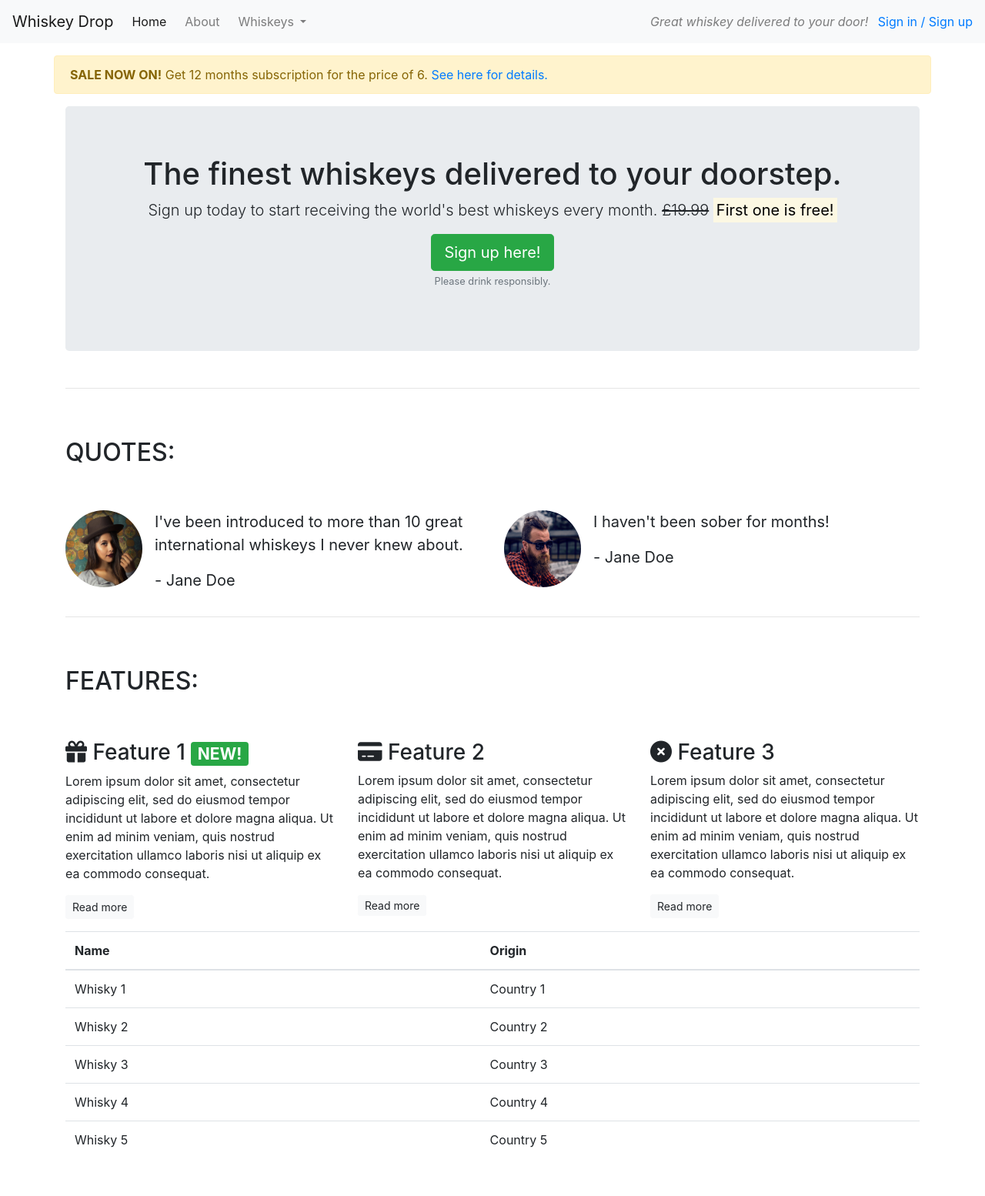
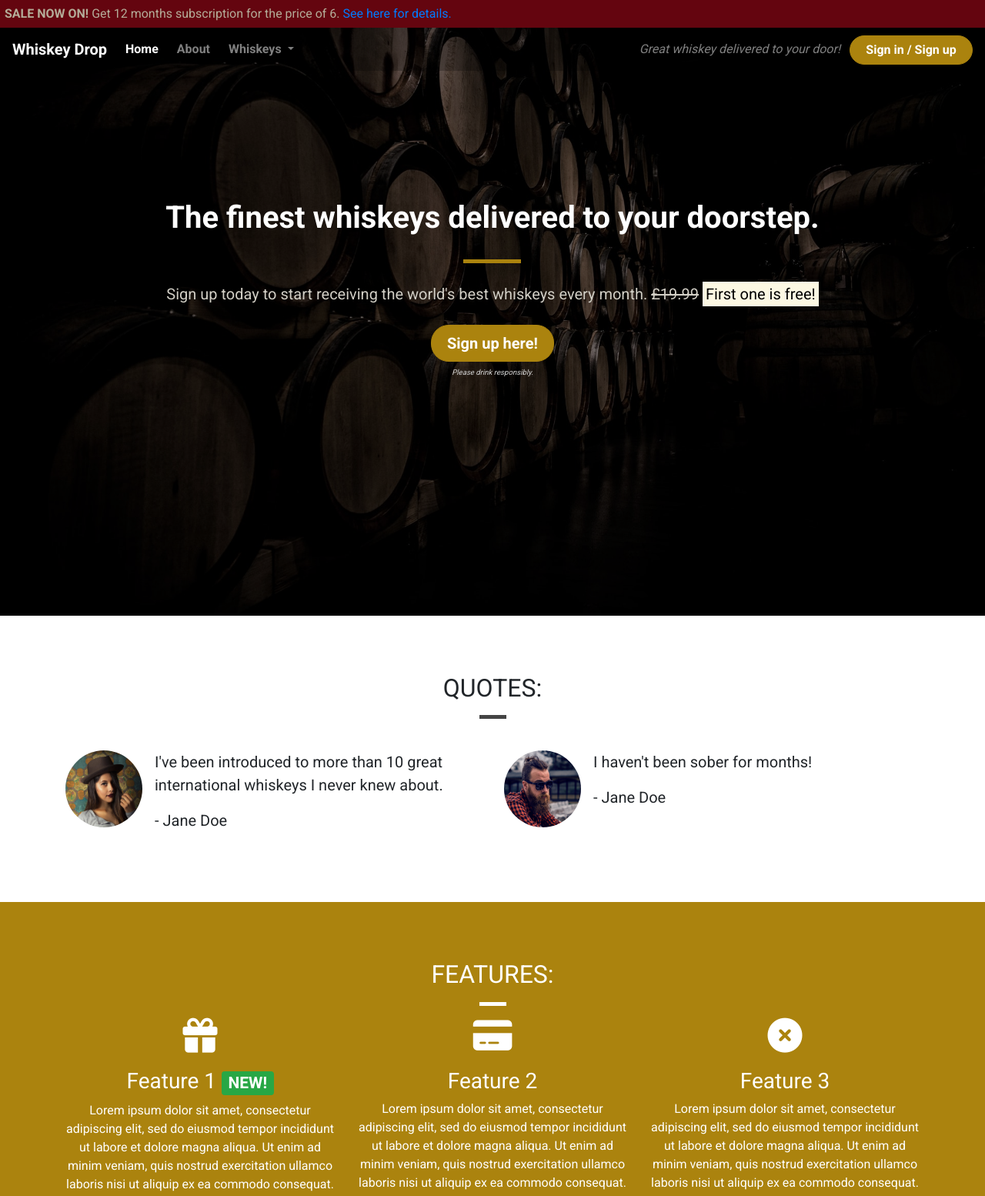
Before and after one commit to renatabiniek/bootstrap, a plain HTML site: page index.html in a window 1280 px wide. Shown: the top 1554 px of the page at 77% size. Before the commit the page ends 1521 px from the top, so only its background shows below. Drawn offline with nearby package versions, Linux system fonts and the light colour scheme.

Commit message:
Overwrite CSS

```diff
--- /dev/null
+++ b/css/style.css
@@ -0,0 +1,194 @@
+body {
+    font-family: 'Roboto', sans-serif;
+}
+
+.container-wrapper {}
+
+.container-wrapper--yellow {
+    background-color: #ab830e;
+    color: white;
+}
+
+
+.alert-container .col-12 {
+    padding-left: 0;
+    padding-right: 0;
+}
+
+.site-wide-alert {
+    border-radius: 0;
+    margin-bottom: 0;
+    padding: 5px;
+    color: #b4ad99;
+    background-color: #64050f;
+    border-color: #64050f;
+}
+
+.callout-container {
+    height: 100vh;
+    background: url("../images/whiskey-1.jpg") no-repeat bottom right fixed;
+    -webkit-background-size: cover;
+    -moz-background-size: cover;
+    -o-background-size: cover;
+    background-size: cover;
+
+    display: flex;
+    align-items: center;
+    justify-content: center;
+
+    position: relative;
+}
+
+.opaque-overlay {
+    position: absolute;
+    top: 0;
+    left: 0;
+    height: 100%;
+    width: 100%;
+    background-color: rgba(0,0,0,0.5);
+}
+
+.quotes-container {}
+
+.features-container {}
+
+/* Page headers */
+
+.page-header {
+    margin-bottom: 0;
+    border-bottom: 0;
+    text-align: center;
+}
+
+.page-header h2 {
+    margin-top: 0;
+}
+
+.quotes .page-header {
+    margin-bottom: 25px;
+}
+
+/* Block dividers*/
+
+.block-divider {
+    width: 75px;
+    height: 5px;
+    border: 0;
+    background-color: #444;
+}
+
+.block-divider--yellow {
+background-color: #ab830e;
+}
+
+.block-divider--white {
+    background-color: white;
+}
+
+.block-divider--short {
+    width: 35px;
+}
+
+/* Content containers */
+
+.content-container {
+    padding-top: 75px;
+    padding-bottom: 75px;
+}
+
+/* Navbar */
+
+.navalert-container {
+    position: absolute;
+    top: 0;
+    left: 0;
+    padding-left: 0;
+    padding-right: 0;
+    z-index: 1;
+
+}
+
+.navbar {
+    margin-bottom: 0;
+    border:0;
+    width: 100%;
+    background-color: rgba(0,0,0,0.25)
+}
+
+.navbar .navbar-toggler {
+    border: 0;
+}
+
+.navbar-brand {
+    font-weight: bold;
+}
+
+.navbar .navbar-nav a {
+    font-weight: bold;
+}
+
+/*Jumbotron*/
+
+.jumbotron {
+    background-color: transparent;
+}
+
+.jumbotron-header {
+    color: white;
+    font-weight: bold;
+    margin-bottom: 30px;
+}
+
+.jumbotron .lead {
+    margin: 25px 0;
+    color: #d2cfc6;
+}
+
+.jumbotron small {
+    font-size: 60%;
+    font-style: italic;
+    color: lightgray;
+}
+
+/* Buttons */
+
+.btn--cta {
+    font-weight: bold;
+    border-radius: 23px;
+    width: 160px;
+}
+
+.btn--yellow {
+    color: white;
+    background-color: #ab830e;
+    border-color:  #ab830e;
+}
+
+.btn--yellow:hover,
+.btn--yellow:active,
+.btn--yellow:focus,
+.btn--yellow:active:focus {
+    background-color: #ebb040fc;
+    border-color: #ebb040fc;
+}
+
+.feature {
+    text-align: center;
+    margin-bottom: 40px;
+}
+
+.feature i {
+    margin-bottom: 20px;
+    font-size: 45px;
+    line-height: 45px;
+}
+
+.feature .btn {
+    background-color: white;
+    border-color: white;
+    border-radius: 15px;
+    min-width: 100px;
+    font-weight: bold;
+    margin-top: 10px;
+    color: ##ab830e;
+}
--- a/index.html
+++ b/index.html
@@ -11,10 +11,23 @@
     <script src="https://stackpath.bootstrapcdn.com/bootstrap/4.3.1/js/bootstrap.min.js"
         integrity="sha384-JjSmVgyd0p3pXB1rRibZUAYoIIy6OrQ6VrjIEaFf/nJGzIxFDsf4x0xIM+B07jRM" crossorigin="anonymous">
     </script>
+    <link href="https://fonts.googleapis.com/css?family=Roboto:400,700" rel="stylesheet">
+    <link rel="stylesheet" href="css/style.css" type="text/css">
 </head>
 
 <body>
-    <nav class="navbar navbar-light bg-light navbar-expand-sm">
+    <div class="container-fluid navalert-container">
+        <div class="container-fluid alert-container">
+            <div class="row d-none d-sm-block">
+                <div class="col-12">
+                    <div class="site-wide-alert alert alert-warning">
+                        <strong>SALE NOW ON!</strong> Get 12 months subscription for the price of 6.
+                        <a href="">See here for details.</a>
+                    </div>
+                </div>
+            </div>
+        </div>
+        <nav class="navbar navbar-dark navbar-expand-sm">
             <a href="/" class="navbar-brand">Whiskey Drop</a>
 
             <button class="navbar-toggler ml-auto" type="button" data-toggle="collapse" data-target="#navbarNavDropdown"
@@ -45,40 +58,41 @@
             </div>
             <div class="d-none d-md-block">
                 <p class="navbar-text my-auto mr-2"><i>Great whiskey delivered to your door!</i></p>
-            <a href="/login">Sign in / Sign up</a>
+                <a href="/login" class="btn btn--cta btn--yellow">Sign in / Sign up</a>
             </div>
         </nav>
-    <article class="container mt-3">
-        <div class="row d-none d-sm-block">
-            <div class="col-12 alert alert-warning">
-                <strong>SALE NOW ON!</strong> Get 12 months subscription for the price of 6.
-                <a href="">See here for details.</a>
     </div>
-        </div>
+
+    <div class="container-fluid callout-container">
         <!-- Callout -->
+        <div class="opaque-overlay">&nbsp;</div>
         <div class="row">
             <div class="col-12">
                 <section class="callout jumbotron text-center">
-                    <h1>The finest whiskeys delivered to your doorstep.</h1>
+                    <h1 class="jumbotron-header">The finest whiskeys delivered to your doorstep.</h1>
+                    <hr class="block-divider block-divider--yellow">
                     <p class="lead">Sign up today to start receiving the world's best whiskeys every month.
                         <s class="d-none d-sm-inline">£19.99</s>
                         <span class="d-inline d-sm-none"><br></span>
                         <strong><mark>First one is free!</mark></strong></p>
-                    <button class="btn btn-success btn-lg" data-toggle="modal" data-target="#signUpModal">Sign up
+                    <button class="btn btn--cta btn--yellow btn-lg" data-toggle="modal" data-target="#signUpModal">Sign
+                        up
                         here!</button>
                     <p class="text-muted"><small>Please drink responsibly.</small></p>
                 </section>
             </div>
         </div>
-
         <!-- /.callout -->
-        <hr>
+    </div>
 
     <!-- Quotes -->
+    <div class="container-wrapper"></div>
+    <div class="container quotes-container content-container">
         <section class="quotes">
             <div class="row">
-                <div class="col-12 my-5">
+                <div class="col-12 page-header">
                     <h2 class="text-uppercase">Quotes:</h2>
+                    <hr class="block-divider block-divider--short">
                 </div>
             </div>
             <div class="row">
@@ -111,19 +125,23 @@
                 </div>
         </section>
         <!-- /.quotes -->
-        <hr>
+    </div>
+</div>
 
     <!-- Features -->
+    <div class="container-wrapper container-wrapper--yellow">
+    <div class="container features-container content-container">
         <section class="features">
             <div class="row">
-                <div class="col-12 my-5">
+                <div class="col-12 page-header">
                     <h2 class="text-uppercase">Features:</h2>
+                    <hr class="block-divider block-divider--short block-divider--white">
                 </div>
             </div>
             <div class="row">
                 <div class="col-12 col-md-6 col-lg-4">
                     <div class="feature">
-                        <h3><i class="fas fa-gift d-none d-sm-inline"></i> Feature 1 <span
+                        <h3><i class="fas fa-gift d-none d-sm-block"></i> Feature 1 <span
                                 class="badge badge-success">NEW!</span></h3>
                         <p>Lorem ipsum dolor sit amet, consectetur adipiscing elit, sed do eiusmod tempor incididunt ut
                             labore
@@ -136,19 +154,19 @@
                 </div>
                 <div class="col-12 col-md-6 col-lg-4">
                     <div class="feature">
-                        <h3><i class="fas fa-credit-card d-none d-sm-inline"></i> Feature 2</h3>
+                        <h3><i class="fas fa-credit-card d-none d-sm-block"></i> Feature 2</h3>
                         <p>Lorem ipsum dolor sit amet, consectetur adipiscing elit, sed do eiusmod tempor incididunt ut
                             labore
                             et dolore magna aliqua. Ut enim ad minim veniam, quis nostrud exercitation ullamco laboris
                             nisi
                             ut
                             aliquip ex ea commodo consequat.</p>
-                        <p><a class="btn btn-sm btn-light d-none d-sm-inline" href="">Read more</a></p>
+                        <p><a class="btn btn-sm btn-light" href="">Read more</a></p>
                     </div>
                 </div>
                 <div class="col-12 d-md-none d-lg-block col-lg-4">
                     <div class="feature">
-                        <h3><i class="fas fa-times-circle"></i> Feature 3</h3>
+                        <h3><i class="fas fa-times-circle d-none d-sm-block"></i> Feature 3</h3>
                         <p>Lorem ipsum dolor sit amet, consectetur adipiscing elit, sed do eiusmod tempor incididunt ut
                             labore
                             et dolore magna aliqua. Ut enim ad minim veniam, quis nostrud exercitation ullamco laboris
@@ -161,6 +179,8 @@
             </div>
         </section>
         <!-- /.features -->
+    </div>
+</div>
 
     <!--monthly favourites-->
     <section>
@@ -195,7 +215,7 @@
             </tbody>
         </table>
     </section>
-    </article>
+
 
     <div class="modal" tabindex="-1" role="dialog" id="signUpModal">
         <div class="modal-dialog" role="document">
@@ -217,8 +237,7 @@
                         </div>
                         <div class="form-group">
                             <label for="password">Password</label>
-                            <input type="password" class="form-control" id="password"
-                                placeholder="Password">
+                            <input type="password" class="form-control" id="password" placeholder="Password">
                         </div>
                         <div class="form-group">
                             <label for="repeatPassword">Repeat Password</label>
```
Also changed, not shown: images/whiskey-1.jpg (added), images/whiskey.jpg (added). Lines whose indentation alone changed are shown as unchanged.
